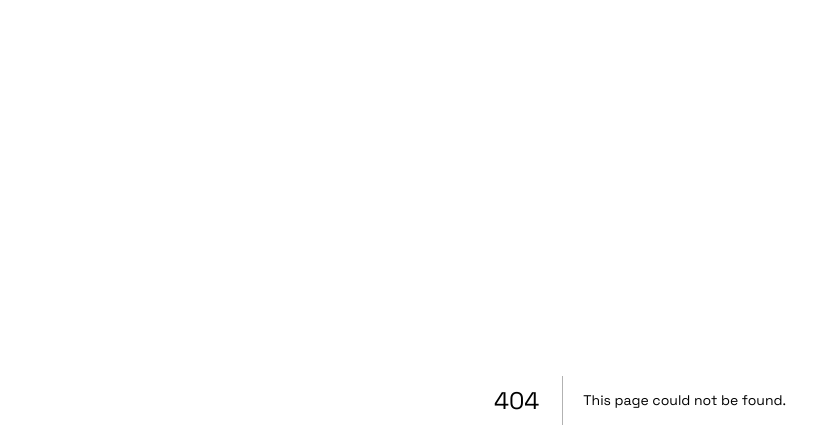
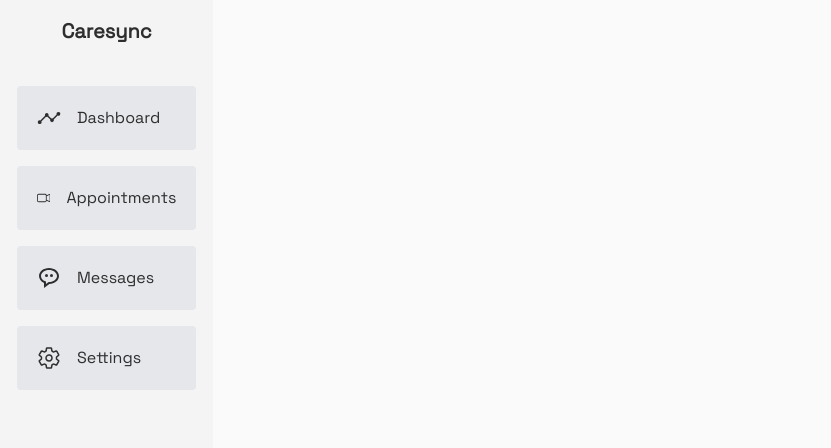
Before and after one commit to Adedoyin-Emmanuel/caresync, a Next.js app: page /user/home in a window 1280 px wide. Before the commit this address had no page. Shown: the top 448 px of the page, without its empty margins (0-831 px from the left). Built offline with nearby package versions, Linux system fonts and the light colour scheme.

Commit message:
Updated the sidebar

```diff
--- /dev/null
+++ b/app/components/SidebarLayout/index.tsx
@@ -0,0 +1,40 @@
+import { IoAnalytics } from "react-icons/io5";
+import Text from "../Text";
+import { BsCameraVideo } from "react-icons/bs";
+import { BiMessageRoundedDots } from "react-icons/bi";
+import { IoSettingsOutline } from "react-icons/io5";
+
+
+const SidebarLayout = () => {
+  return (
+    <div className="bg-zinc-100 h-screen md:flex  md:w-3/12  lg:w-2/12 items-center justify-start flex-col  p-0  fixed ">
+      <section className="sidebar-header my-4">
+        <h2 className="font-bold text-[20px] capitalize ">caresync</h2>
+      </section>
+
+      <section className="w-11/12 p-2">
+        <section className="dashboard flex items-center gap-x-4 bg-gray-200 p-5 rounded my-4">
+          <IoAnalytics className="w-6 h-6" />
+          <Text>Dashboard</Text>
+        </section>
+
+        <section className="dashboard flex items-center gap-x-4 bg-gray-200 p-5 rounded my-4">
+          <BsCameraVideo className="w-6 h-6" />
+          <Text>Appointments</Text>
+        </section>
+
+        <section className="dashboard flex items-center gap-x-4 bg-gray-200 p-5 rounded my-4">
+          <BiMessageRoundedDots className="w-6 h-6" />
+          <Text>Messages</Text>
+        </section>
+
+        <section className="dashboard flex items-center gap-x-4 bg-gray-200 p-5 rounded my-4">
+          <IoSettingsOutline className="w-6 h-6" />
+          <Text>Settings</Text>
+        </section>
+      </section>
+    </div>
+  );
+};
+
+export default SidebarLayout;
--- a/app/layout.tsx
+++ b/app/layout.tsx
@@ -12,8 +12,7 @@ export default function RootLayout({
 }) {
   return (
     <html lang="en" data-theme="mytheme">
-
-      <body>{children}</body>
+      <body className="bg-zinc-50">{children}</body>
     </html>
   );
 }
--- /dev/null
+++ b/app/user/home/page.tsx
@@ -0,0 +1,11 @@
+import SidebarLayout from "@/app/components/SidebarLayout";
+
+const Home = () => {
+  return (
+    <div className="w-screen h-screen bg-zinc-50">
+      <SidebarLayout />
+    </div>
+  );
+};
+
+export default Home;
```
Also changed, not shown: app/components/MobileNav/index.tsx (added).
